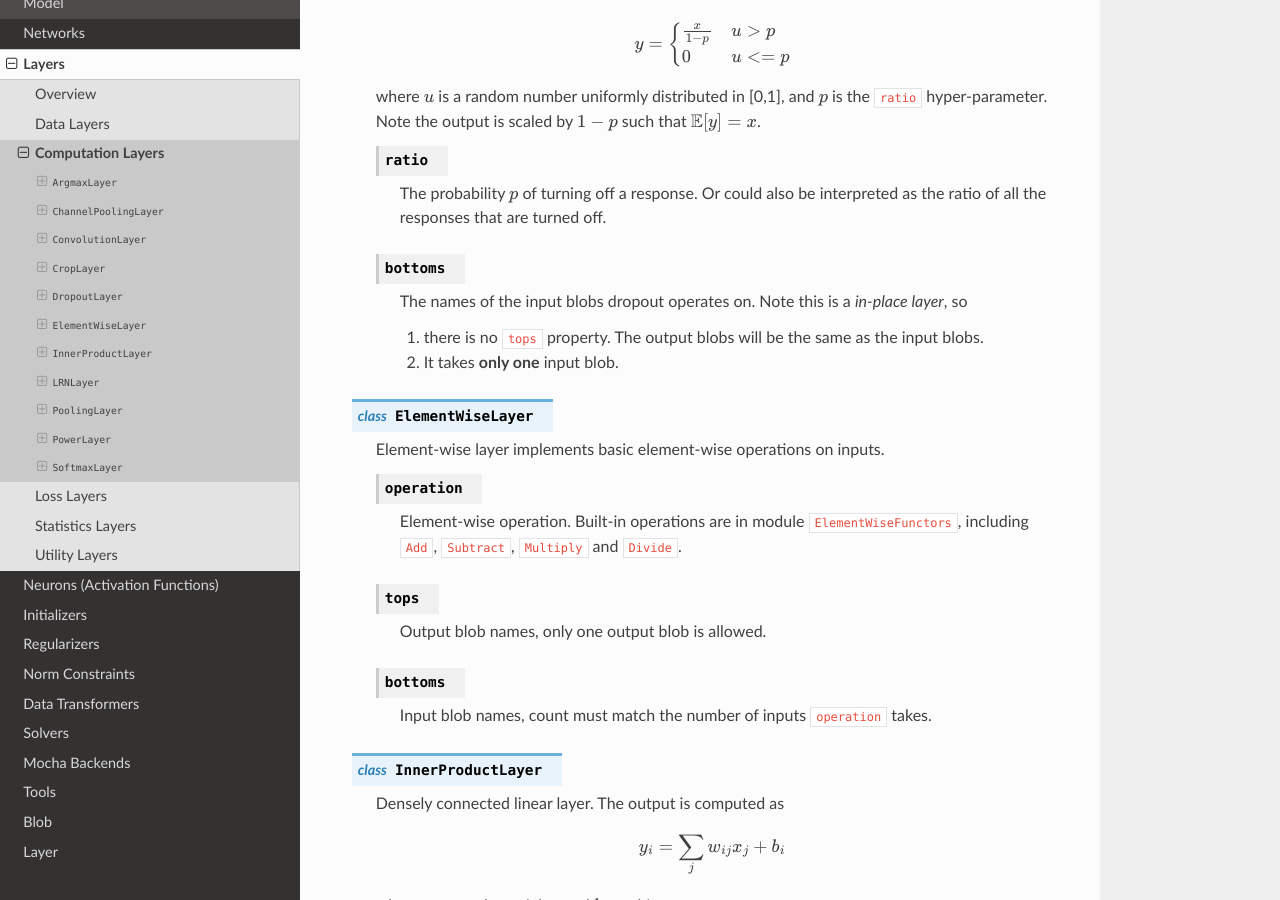
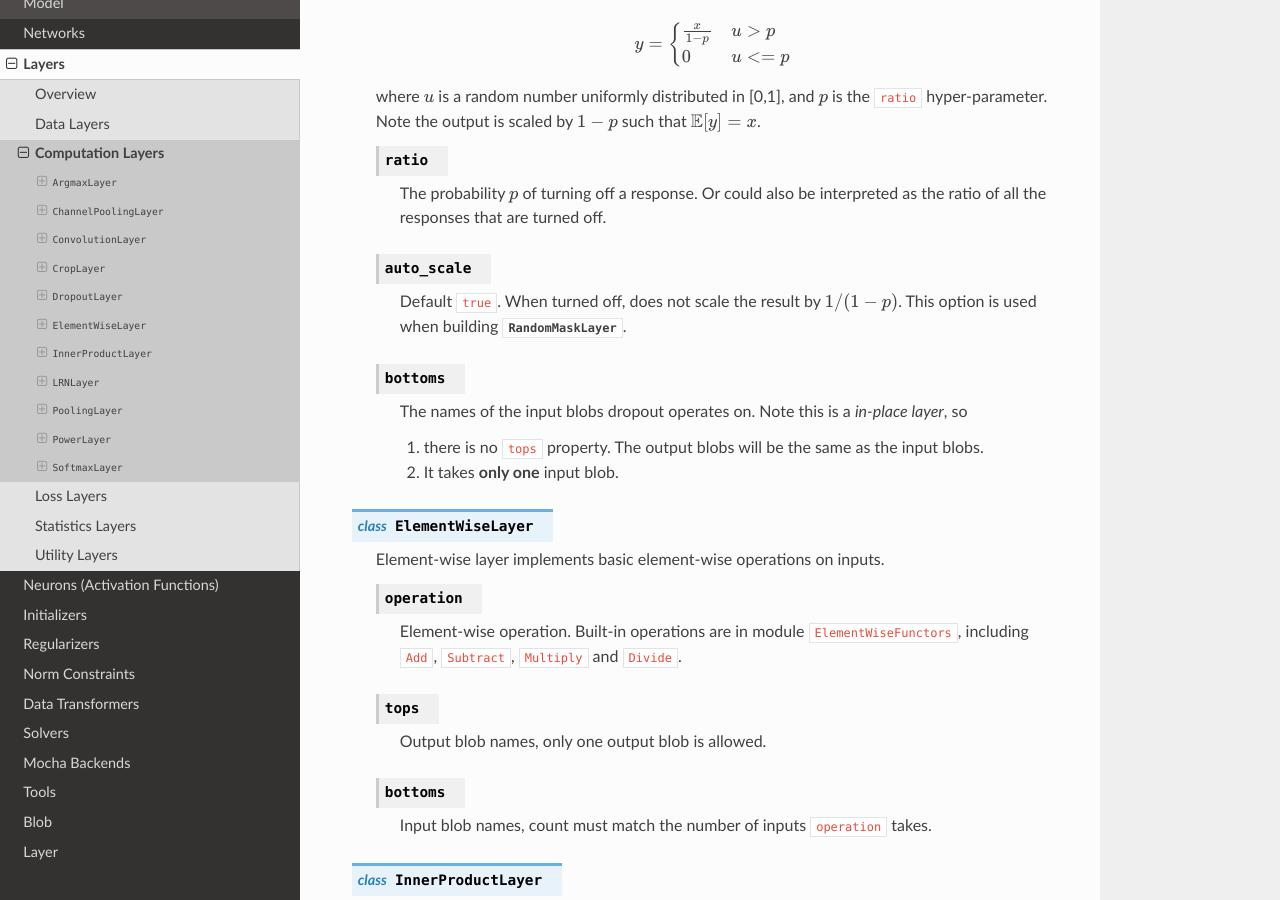
Before and after one commit to pluskid/Mocha.jl, a Sphinx documentation site: the page built from docs/user-guide/layers/computation-layer.rst, in a window 1280 px wide and 900 px high, scrolled down 3499 px. Built offline with Sphinx 7.4.7 and the Read the Docs theme 2.0.0, drawn with Linux system fonts in a browser that asks for light colours.

Commit message:
add auto_scale option to DropoutLayer

```diff
--- a/docs/user-guide/layers/computation-layer.rst
+++ b/docs/user-guide/layers/computation-layer.rst
@@ -182,6 +182,11 @@ Computation Layers
 
       The probability :math:`p` of turning off a response. Or could also be
       interpreted as the ratio of all the responses that are turned off.
+
+   .. attribute:: auto_scale
+
+      Default ``true``. When turned off, does not scale the result by
+      :math:`1/(1-p)`. This option is used when building :class:`RandomMaskLayer`.
 
    .. attribute:: bottoms
 
```
Also changed, not shown: 1 other file.
